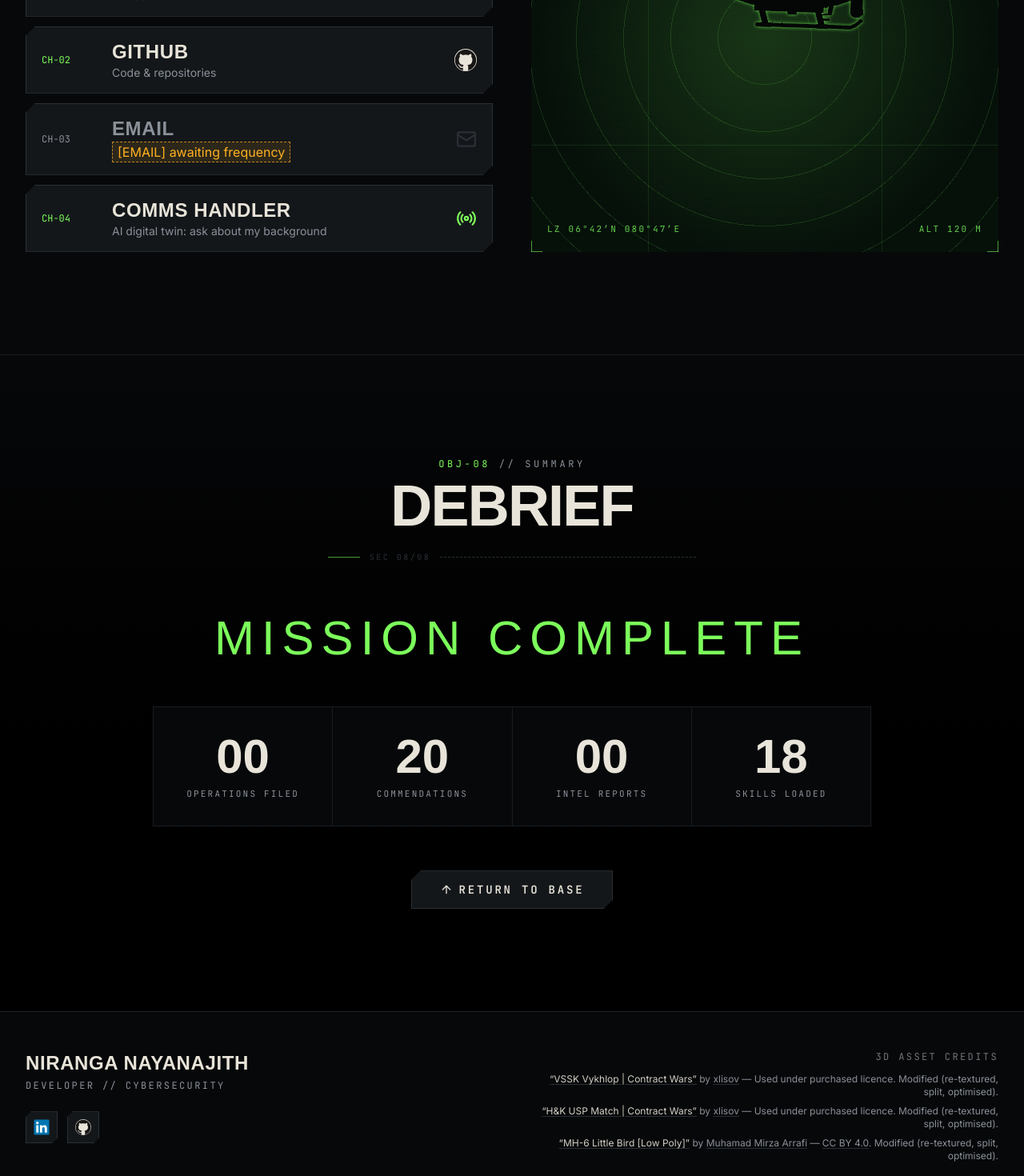
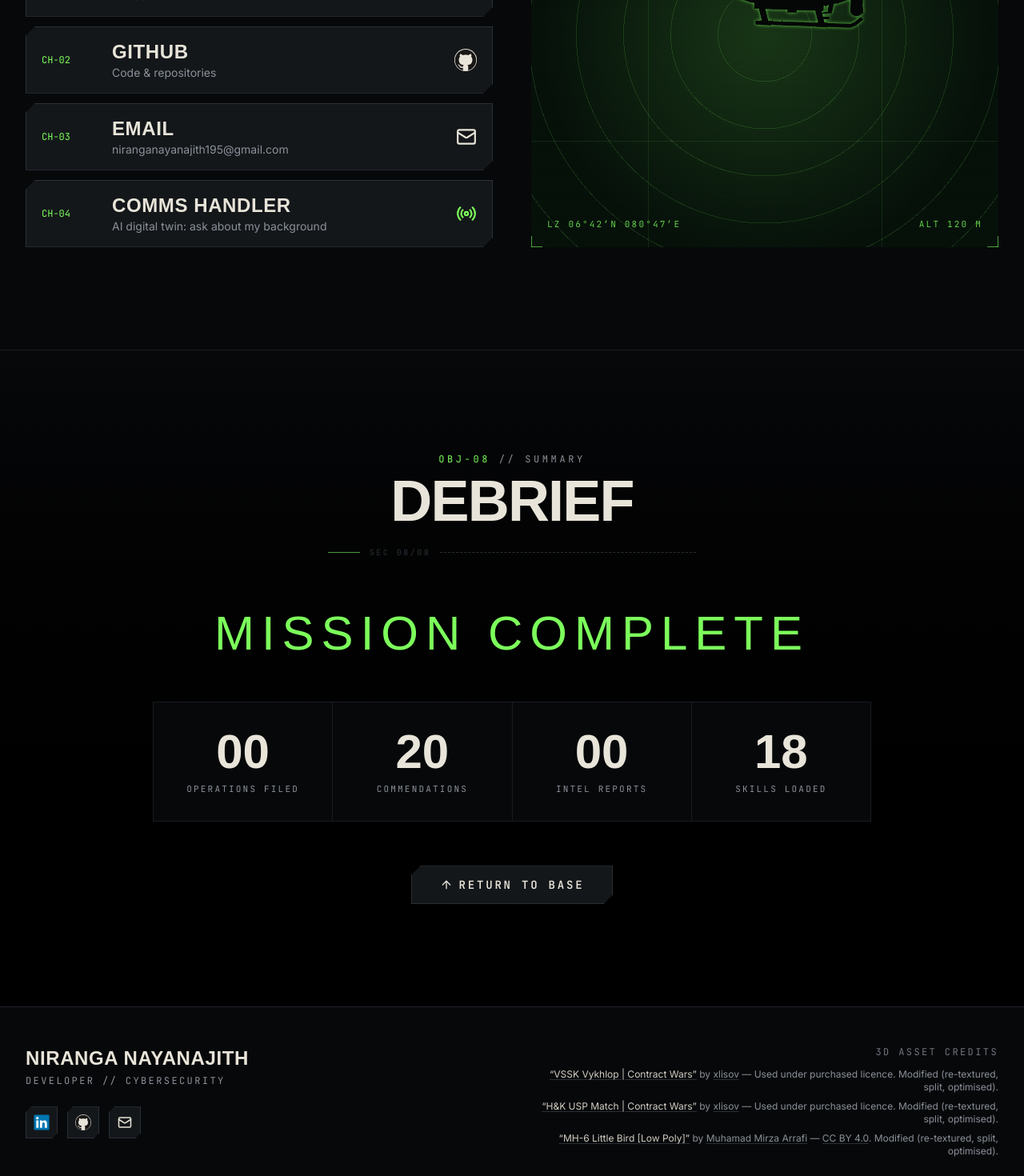
Before and after one commit to nngeek195/Portfolio, a Next.js app: page / in a window 1280 px wide. Shown: the part 7860-9330 px from the top of the page at 80% size. Built offline with nearby package versions, Linux system fonts and the light colour scheme; no server answers; the database is empty; a web font is replaced by a local one.

Commit message:
Add contact email to Comms (CH-03) and footer
Co-Authored-By: Claude Opus 5.5 <noreply@anthropic.com>

```diff
--- a/components/site/SiteFooter.tsx
+++ b/components/site/SiteFooter.tsx
@@ -1,4 +1,5 @@
 import Image from 'next/image';
+import { Mail } from 'lucide-react';
 import { MODELS } from '@/lib/models';
 import { PROFILE } from '@/lib/profile';
 
@@ -23,6 +24,13 @@ export default function SiteFooter() {
                 <Image src="/icons/social/github.svg" alt="" width={20} height={20} className="rounded-full bg-bone" />
               </a>
             </li>
+            {PROFILE.email && (
+              <li>
+                <a href={`mailto:${PROFILE.email}`} aria-label={`Email ${PROFILE.email}`} className="clip-corner-sm grid h-10 w-10 place-items-center bg-gunmetal text-bone ring-1 ring-inset ring-steel hover:ring-ash">
+                  <Mail size={18} aria-hidden="true" />
+                </a>
+              </li>
+            )}
           </ul>
         </div>
 
--- a/lib/profile.ts
+++ b/lib/profile.ts
@@ -20,8 +20,7 @@ export const PROFILE = {
   // Sabaragamuwa University, Belihuloya.
   location: { label: 'Belihuloya, Sri Lanka', coords: '06°42′N 080°47′E', utcOffset: 'UTC+05:30' },
 
-  // PLACEHOLDER: contact-email — set to your address to enable the email channel.
-  email: null as string | null,
+  email: 'niranganayanajith195@gmail.com' as string | null,
 
   socials: {
     linkedin: 'https://www.linkedin.com/in/niranga-nayanajith-548a0a302',
```
Also changed, not shown: 1 other file (tests, documents, lock files or other folders).
